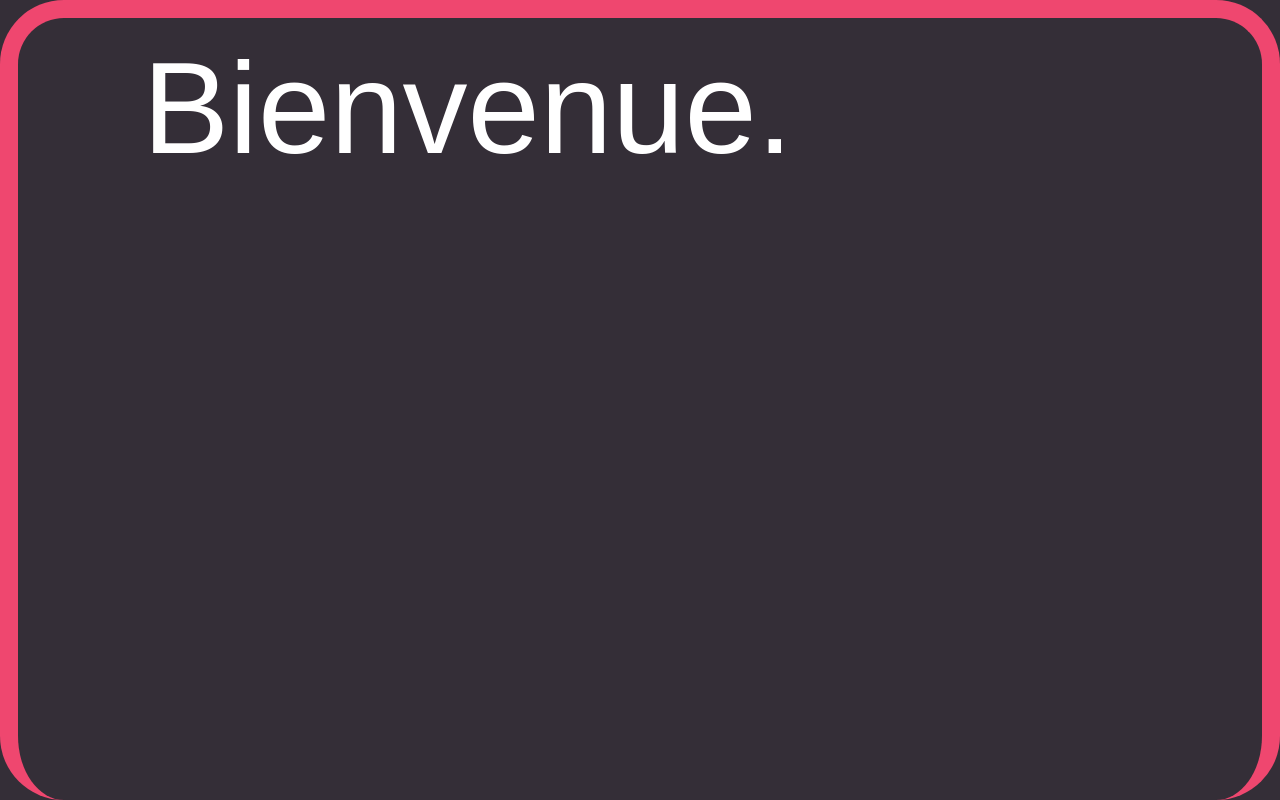
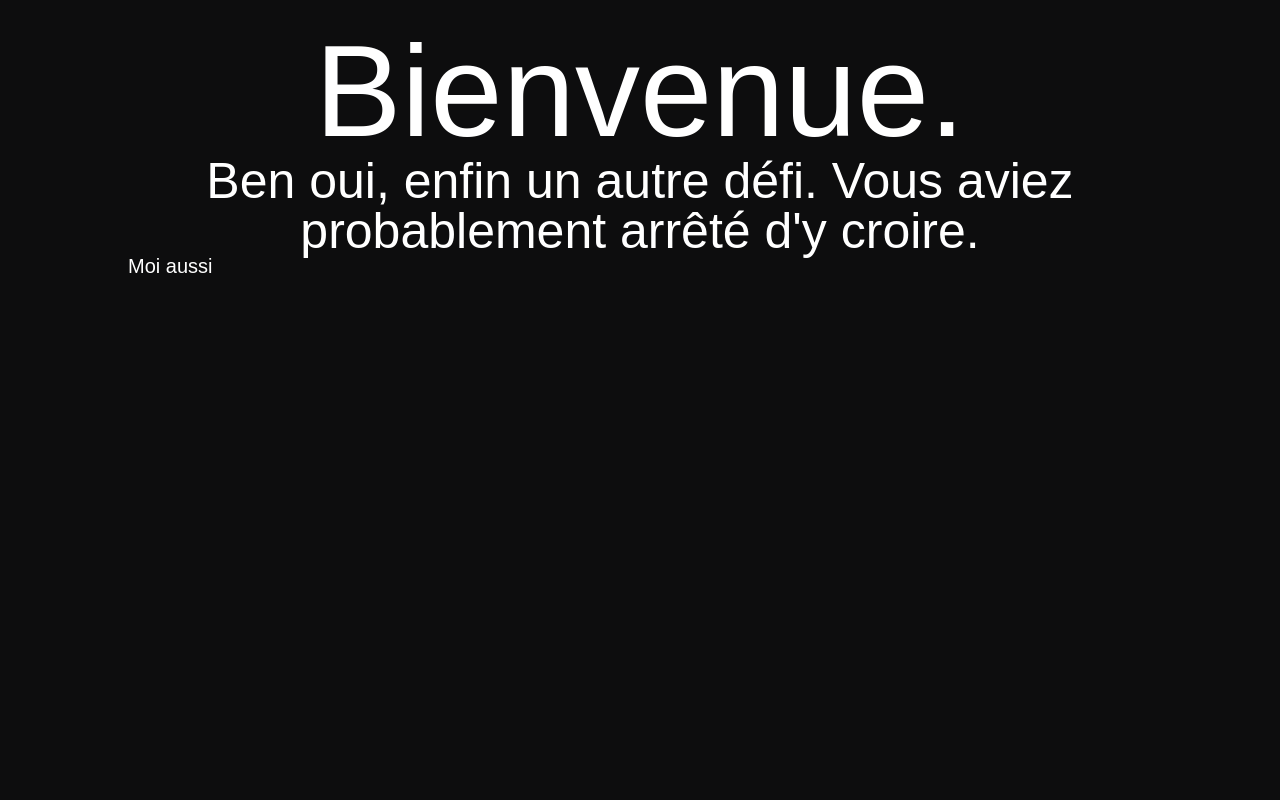
Before and after one commit to EtsyLeGrand/EtsyLeGrand, a plain HTML site: page challenge.html in a window 1280 px wide. Drawn offline with Linux system fonts and the light colour scheme; a web font is replaced by a local one.

Commit message:
Challenge content test

```diff
--- a/challenge.html
+++ b/challenge.html
@@ -10,7 +10,9 @@
     </head>
 <body>
 	<div class="container">
-		<h1>Bienvenue.</h1>
+		<h1 class="center">Bienvenue.</h1>
+		<h3 class="center">Ben oui, enfin un autre défi. Vous aviez probablement arrêté d'y croire.</h3>
+		<p class="gray">Moi aussi</p>
 	</div>
 </body>
 </html>
--- a/challengestyle.css
+++ b/challengestyle.css
@@ -78,18 +78,12 @@ h1, h2, h3, p {
 }
 
 body {
-	background-color:#342E37;
-	border-style: solid;
-	border-width: 18px;
-	border-color: #EF476F;
-	border-bottom: none;
-	border-radius: 4em;
-	min-height: 100vh;
-	box-sizing: border-box;
+	background-color:#0d0d0e;
 }
 
 .container {
 	margin: 2% 10%;
+	height: 100%;
 }
 
 .center {
```
